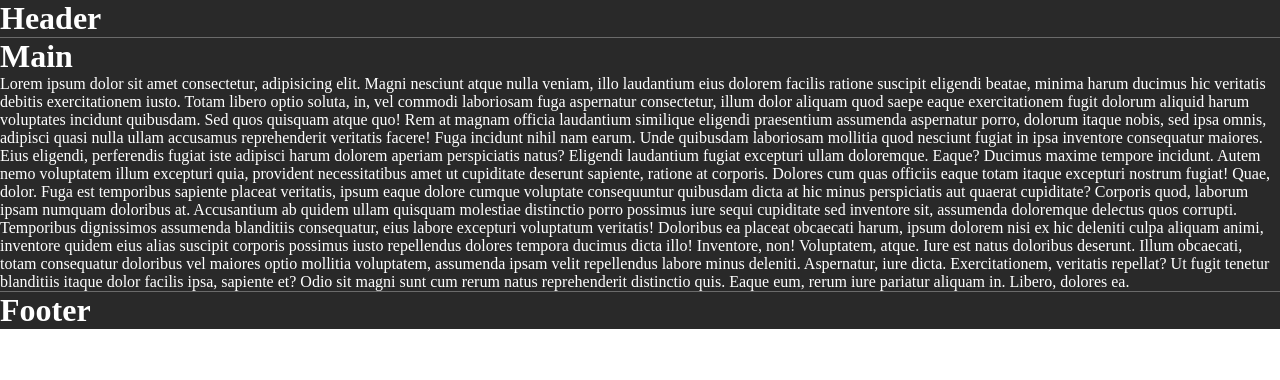
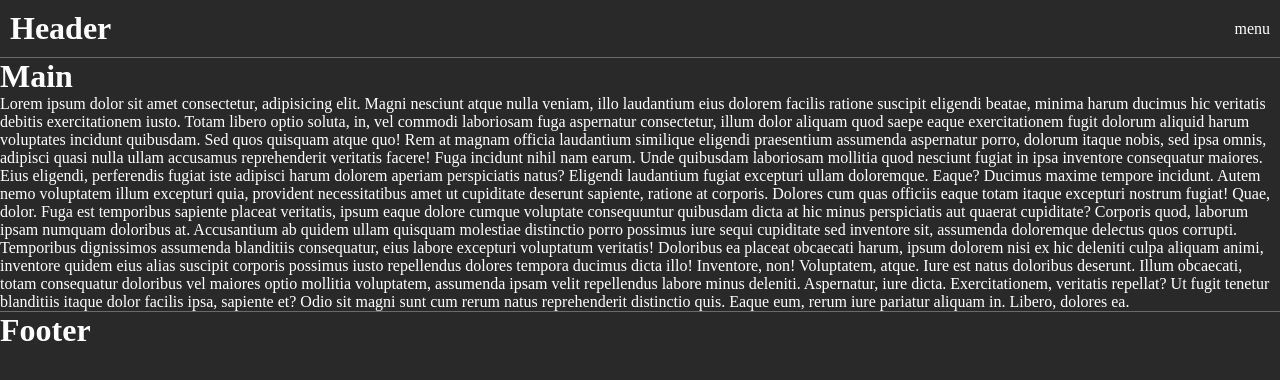
Before and after one commit to DanieleAntonaci/portfolio-personale, a Vue app: page / in a window 1280 px wide. Shown: the top 380 px of the page. Built offline with nearby package versions, Linux system fonts and the light colour scheme.

Commit message:
preparazione stuttura hamburger menu

```diff
--- a/src/App.vue
+++ b/src/App.vue
@@ -28,8 +28,10 @@ export default {
 
 #container {
   background-color: rgb(41, 41, 41);
-  height: 100%;
+  height: 100vh;
+  overflow-y: auto;
   color: white;
+
 
 
 }
--- a/src/components/Header.vue
+++ b/src/components/Header.vue
@@ -9,6 +9,15 @@ export default {
         <h1>
             Header
         </h1>
+        <button class="bars">
+            <font-awesome-icon  icon="fa-solid fa-bars" />
+
+        </button>
+        <ul>
+            <li>
+                menu
+            </li>
+        </ul>
     </div>
 </template>
 
@@ -18,8 +27,31 @@ export default {
 
 .container {
     border-bottom: .5px solid rgb(106, 106, 106);
+    background-color: rgb(41, 41, 41);
+    padding: 10px;
+
     position: sticky;
     top: 0;
-    background-color: rgb(41, 41, 41);
+    z-index: 999;
+
+    display: flex;
+    justify-content: space-between;
+    align-items: center;
+
+    ul {
+        display: none;
+    }
+
+    @media (min-width: 700px) {
+        .bars {
+            display: none;
+        }
+
+        ul {
+            display: inline;
+
+        }
+
+    }
 }
 </style>
--- a/src/main.js
+++ b/src/main.js
@@ -8,10 +8,10 @@ import { library } from '@fortawesome/fontawesome-svg-core'
 import { FontAwesomeIcon } from '@fortawesome/vue-fontawesome'
 
 /* import specific icons */
-import { faUserSecret } from '@fortawesome/free-solid-svg-icons'
+import { faBars } from '@fortawesome/free-solid-svg-icons'
 
 /* add icons to the library */
-library.add(faUserSecret)
+library.add(faBars)
 
 createApp(App)
     .component('font-awesome-icon', FontAwesomeIcon)
--- a/src/style/general.scss
+++ b/src/style/general.scss
@@ -3,3 +3,11 @@
     padding: 0;
     box-sizing: border-box;
 }
+a {
+    text-decoration: none;
+    color: white;
+}
+
+li {
+    list-style-type: none;
+}
```
